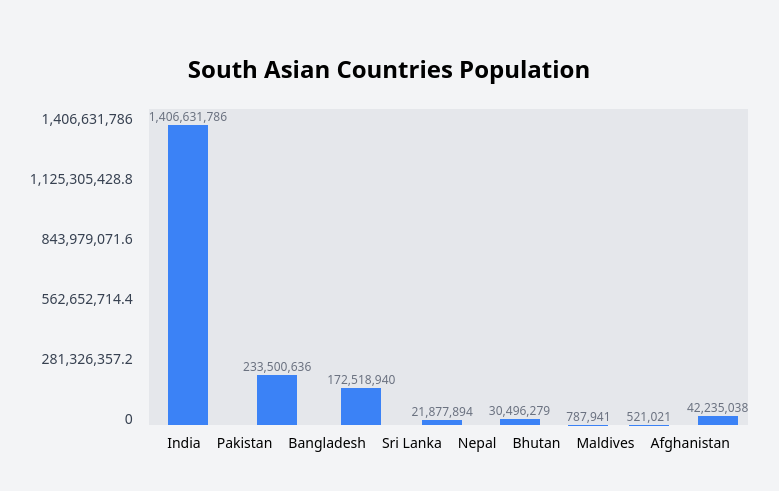
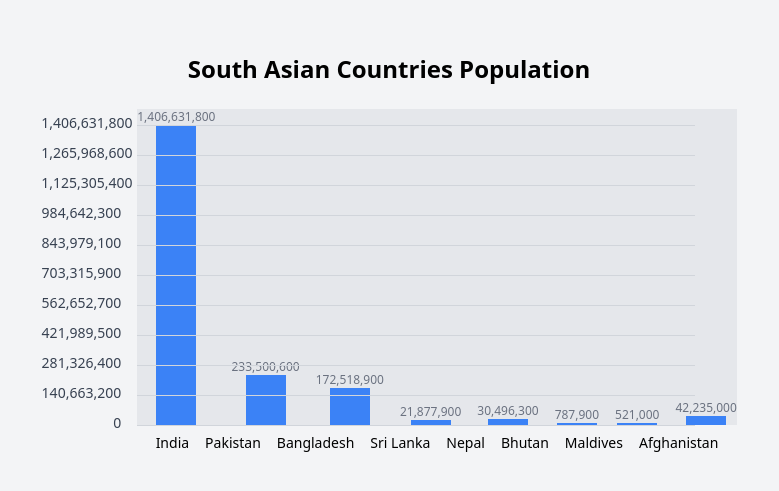
Before and after one commit to puspa955/chart, a Next.js app: page / in a window 1280 px wide. Shown: the part 147-638 px from the top of the page, without its empty margins (251-1030 px from the left). Built offline with nearby package versions, Linux system fonts and the light colour scheme.

Commit message:
rounding

```diff
--- a/app/components/BarGraph.js
+++ b/app/components/BarGraph.js
@@ -1,4 +1,3 @@
-// components/BarChart.js
 import React from "react";
 
 const populations = [
@@ -13,43 +12,45 @@
 ];
 
 const BarChart = () => {
-  const maxPopulation = Math.max(...populations.map((p) => p.population));
+  const maxPopulation = Math.max(...populations.map(p => p.population));
+  const barHeightMultiplier = 300 / maxPopulation;
+  const minBarHeight = 2;
 
-  // Set the number of intervals for the y-axis
-  const intervals = 5;
-  const intervalStep = maxPopulation / intervals;
+  const formatNumber = (num) => {
+    return Math.round(num / 100) * 100;
+  };
 
   return (
     <div className="w-full p-4 flex flex-col items-center justify-center">
       <h1 className="text-center text-2xl font-bold mb-6">South Asian Countries Population</h1>
       <div className="flex">
-        {/* Y-Axis with intervals */}
-        <div className="flex flex-col justify-between h-[320px] pr-4">
-          {/* Reverse order to show 0 at the bottom and increase upwards */}
-          {[...Array(intervals + 1)].map((_, index) => (
-            <p key={index} className="text-sm text-gray-700 text-right">
-              {/* Intervals start at 0 and go upwards */}
-              {(intervalStep * (intervals - index)).toLocaleString()}
-            </p>
-          ))}
+        {/* Y-Axis */}
+        <div className="flex flex-col justify-between h-[320px] pr-4 relative mt-1">
+          {[...Array(11)].map((_, index) => {
+            const labelValue = Math.round(maxPopulation / 10 * (10 - index));
+            return (
+              <div key={index} className="flex items-center justify-end w-full">
+                <p className="text-sm text-gray-700 text-right w-20">
+                  {formatNumber(labelValue).toLocaleString()} {/* Y-axis labels */}
+                </p>
+                <div className="absolute left-[6rem] w-[558px] h-px bg-gray-300 mt-1"></div>
+              </div>
+            );
+          })}
         </div>
 
         {/* Bar Chart */}
         <div className="flex flex-col items-center">
           <div className="flex space-x-4 items-end bg-gray-200">
-            {populations.map((data, index) => (
-              <div key={index} className="flex flex-col items-center">
-                {/* Bar */}
-                <p className="text-xs text-gray-500">{data.population.toLocaleString()}</p>
-
-                <div
-                  className="bg-blue-500 w-10"
-                  style={{
-                    height: `${(data.population / maxPopulation) * 300}px`, // Scale bars based on max population
-                  }}
-                ></div>
-              </div>
-            ))}
+            {populations.map((data, index) => {
+              const barHeight = Math.max(data.population * barHeightMultiplier, minBarHeight);
+              return (
+                <div key={index} className="flex flex-col items-center">
+                  <p className="text-xs text-gray-500">{formatNumber(data.population).toLocaleString()}</p> {/* Population with rounding */}
+                  <div className="bg-blue-500 w-10" style={{ height: `${barHeight}px` }}></div>
+                </div>
+              );
+            })}
           </div>
           <div className="flex space-x-4 mt-2">
             {populations.map((data, index) => (
```
